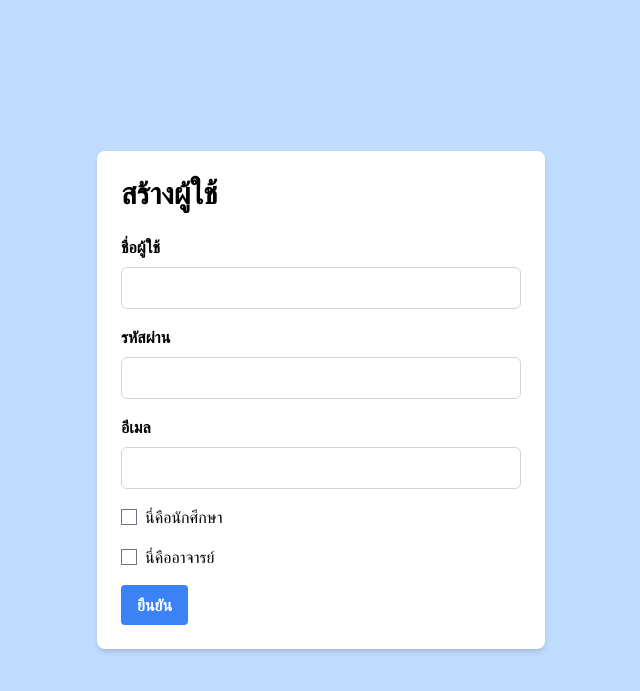
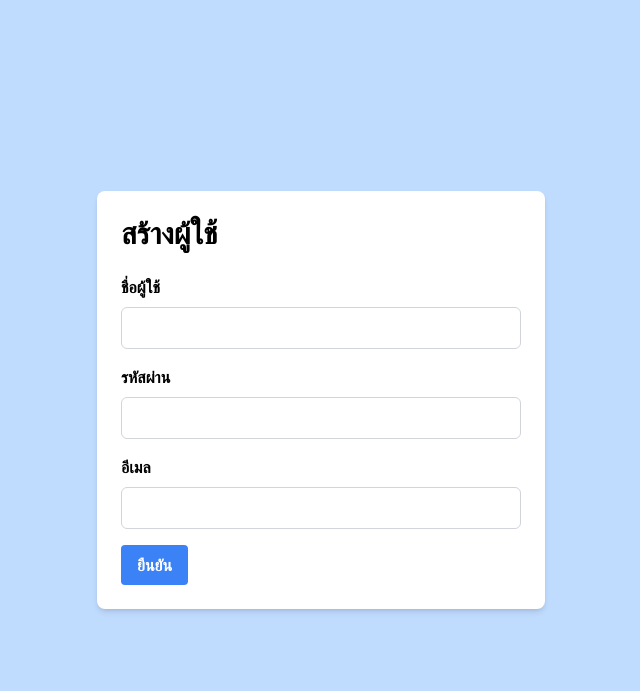
Before and after one commit to pongsapat64/EndProject, a Django app: page /create/ in a window 1280 px wide. Shown: the top 691 px of the page, without its empty margins (319-959 px from the left). Run offline with Django 4.2, Linux system fonts and the light colour scheme; some libraries are stand-ins or nearby versions.

Commit message:
'fix create'

```diff
--- a/myproject/mysite/forms.py
+++ b/myproject/mysite/forms.py
@@ -16,17 +16,6 @@ class UserCreateForm(forms.ModelForm):
         model = User
         fields = ("username", "password", 'email')
 
-    def save(self, commit=True):
-        user = super(UserCreateForm, self).save(commit=False)
-        if commit:
-            user.save()
-        if self.cleaned_data.get('is_student'):
-            student_role = Role.objects.get(name='Student')
-            user.roles.add(student_role)
-        if self.cleaned_data.get('is_lecturer'):
-            lecturer_role = Role.objects.get(name='Lecturer')
-            user.roles.add(lecturer_role)
-        return user
 
 class LecturerProfileForm(forms.ModelForm):
     class Meta:
--- a/myproject/mysite/templates/create.html
+++ b/myproject/mysite/templates/create.html
@@ -23,14 +23,6 @@
                 <label for="email" class="block text-md font-semibold mb-2">อีเมล</label>
                 <input type="email" name="email" id="email" class="w-full border-gray-300 rounded-md p-2">
             </div>
-            <div class="flex items-center mb-4">
-                <input type="checkbox" id="is_student" name="is_student" class="mr-2">
-                <label for="id_is_student" class="text-md">นี่คือนักศึกษา</label>
-            </div>
-            <div class="flex items-center mb-4">
-                <input type="checkbox" id="is_lecturer" name="is_lecturer" class="mr-2">
-                <label for="id_is_lecturer" class="text-md">นี่คืออาจารย์</label>
-            </div>
 
             <button type="submit" class="bg-blue-500 hover:bg-blue-700 text-white font-bold py-2 px-4 rounded">ยืนยัน</button>
         </form>
--- a/myproject/mysite/views.py
+++ b/myproject/mysite/views.py
@@ -48,7 +48,6 @@ def login_view(req):
             user = authenticate(req, username=username, password=password)
             if user is not None:
                 login(req, user)
-                messages.success(req, 'Login successful.')
                 if is_admin(user):
                     return redirect('read')
                 elif is_Lecturer(user):
@@ -184,14 +183,13 @@ def profile(req):
     if req.method == 'POST':
         form = StudentProfileForm(req.POST)
         if form.is_valid():
-            form.save()
+            form.save(commit=False)
             user = req.user
             user.first_name = req.POST.get('first_name')
             user.last_name = req.POST.get('last_name')
             user.email = req.POST.get('email')
             user.student.student_id = req.POST.get('student_id')
             user.student.subject = req.POST.get('subject')
-
             user.save()
 
         return redirect('profile')
@@ -253,6 +251,8 @@ def create_google_calendar_event2(req):
 
         committee_user = Lecturer.objects.get(id=lecturer_ids_selected[0])
 
+        if Appointment.objects.filter(start_time=start_time, end_time=end_time).exists():
+            return HttpResponse("มีการนัดนี้อยู่แล้ว")
         appointment = Appointment.objects.create(
             start_time=start_time_str,
             end_time=end_time_str,
@@ -274,7 +274,8 @@ def create_project(req):
         presentationSlide = req.POST.get('presentationSlide')
         year = req.POST.get('year')
 
-        # Save project to the database
+        if Project.objects.filter(topic=topic, document=document, presentationSlide=presentationSlide).exists():
+            return HttpResponse("มีโครงงานนี้อยู่แล้ว")
         Project.objects.create(
             user=req.user,
             topic=topic,
@@ -282,8 +283,6 @@ def create_project(req):
             presentationSlide=presentationSlide,
             year=year
         )
-
-        # Redirect to the project detail page
         return redirect('status')
 
     return render(req, 'create_project.html')
@@ -346,9 +345,9 @@ def create_freetime(req):
                 )
                 return redirect('addtime')
             else:
-                return JsonResponse({'status': 'error', 'message': 'ข้อมูลซ้ำกัน'})
+                return HttpResponse("ข้อมูลซ้ำกัน")
         else:
-            return JsonResponse({'status': 'error', 'message': 'คุณไม่ใช่อาจารย์'})
+            return HttpResponse("คุณไม่ใช่อาจารย์")
     else:
         return render(req, 'addthetime.html')
 
```
Also changed, not shown: 1 other file.
